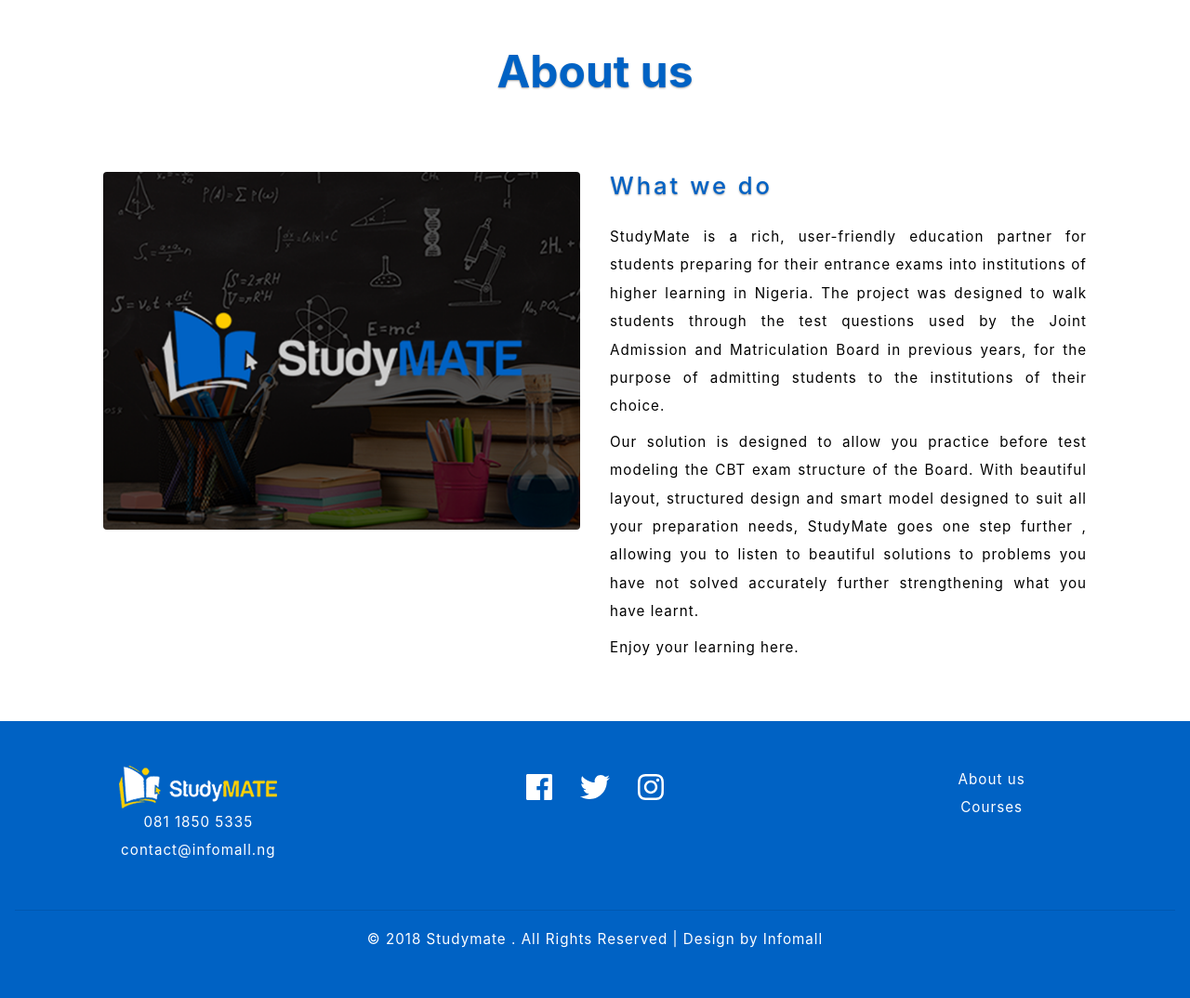
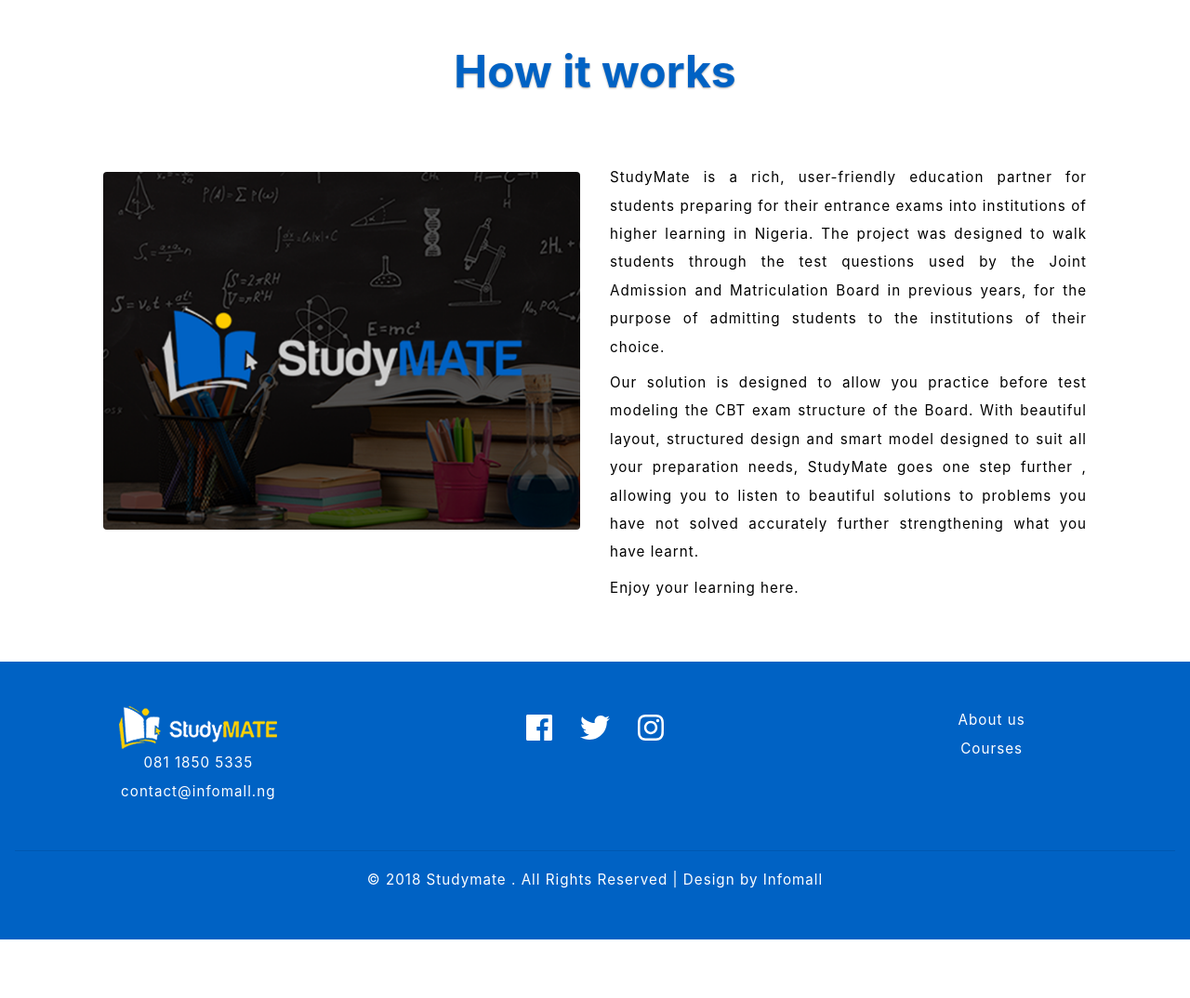
Before and after one commit to achugo/studymate, a PHP site: page /about.php in a window 1280 px wide. Shown: the part 82-1156 px from the top of the page at 93% size. After the commit the page ends 1093 px from the top, so only its background shows below. Run offline with PHP 8.4, Linux system fonts and the light colour scheme; some libraries are stand-ins or nearby versions.

Commit message:
Changed about us text to how it works

```diff
--- a/about.php
+++ b/about.php
@@ -29,13 +29,12 @@ include 'menu.php';
 
 <section class="banner-bottom-agile-w3ls">
 		<div class="container" style="padding-left: 40px; padding-right: 40px;">
-			<h3 class="tittle-w3ls text-center">About us</h3>
+			<h3 class="tittle-w3ls text-center">How it works</h3>
 			<div class="row inner-sec-w3layouts-agileits black">
 				<div class="col-lg-6 about-img">
 					<img src="img/study.png" class="img-fluid rounded" alt="">
 				</div>
-				<div class="col-lg-6 about-info text-left">
-					<h4 class="sub-hd mb-4">What we do</h4>
+				<div class="col-lg-6 about-info text-left" style="padding-top: 7px;">
 					<p>StudyMate is a rich, user-friendly education partner for students preparing for their entrance exams into institutions of higher learning in Nigeria.
 					The project was designed to walk students through the test questions used by the Joint Admission and Matriculation Board in previous years, for the
 				     purpose of admitting students to the institutions of their choice.</p>
```
